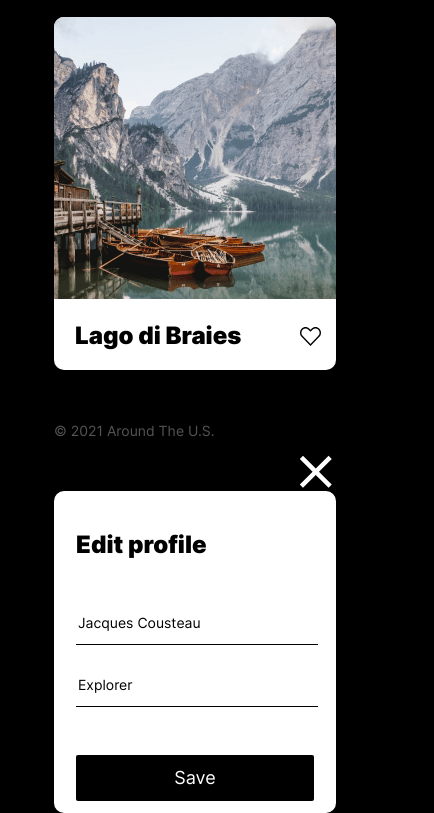
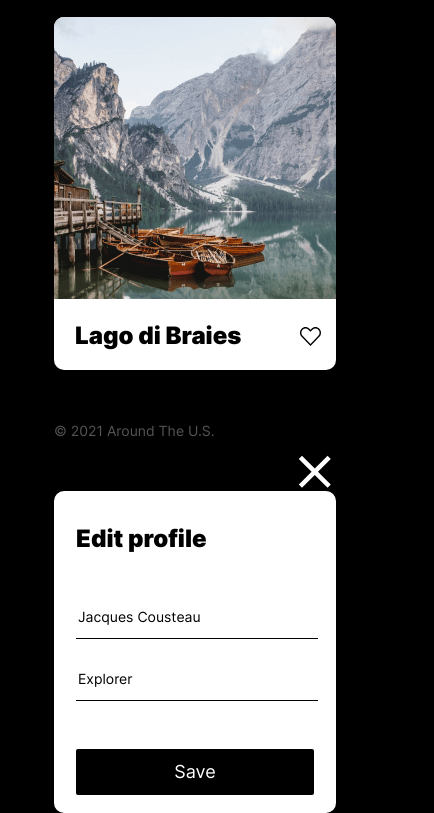
Before and after one commit to warsdd/web_project_4, a plain HTML site: page index.html in a window 390 px wide. Shown: the part 2313-3126 px from the top of the page, 434 px wide, since content can reach past the window. Drawn offline with Linux system fonts and the light colour scheme.

Commit message:
fix: popup layout css

```diff
--- a/blocks/popup/__close-button/popup__close-button.css
+++ b/blocks/popup/__close-button/popup__close-button.css
@@ -1,7 +1,6 @@
 .popup__close-button {
   width: 40px;
   height: 40px;
-  width: 100%;
   background-image: url(../../../images/close.svg);
   background-color: transparent;
   background-repeat: no-repeat;
@@ -10,11 +9,12 @@
   position: relative;
   float: right;
   top: -40px;
-  right: -240px;
+  right: -80px;
 }
 
 @media screen and (max-width: 880px) {
   .popup__close-button {
-    right: -120px;
+    right: -20px;
   }
 }
+/*here need to push button away from main body of popup by 13.62px, but not working, why?*/
--- a/blocks/popup/__title/popup__title.css
+++ b/blocks/popup/__title/popup__title.css
@@ -1,4 +1,10 @@
 .popup__title {
-  margin-top: 0;
   margin-bottom: 54px;
+  padding-top: 34px;
 }
+
+@media screen and (max-width: 880px) {
+  .popup__title {
+    margin-top: 0;;
+  }
+}
```
